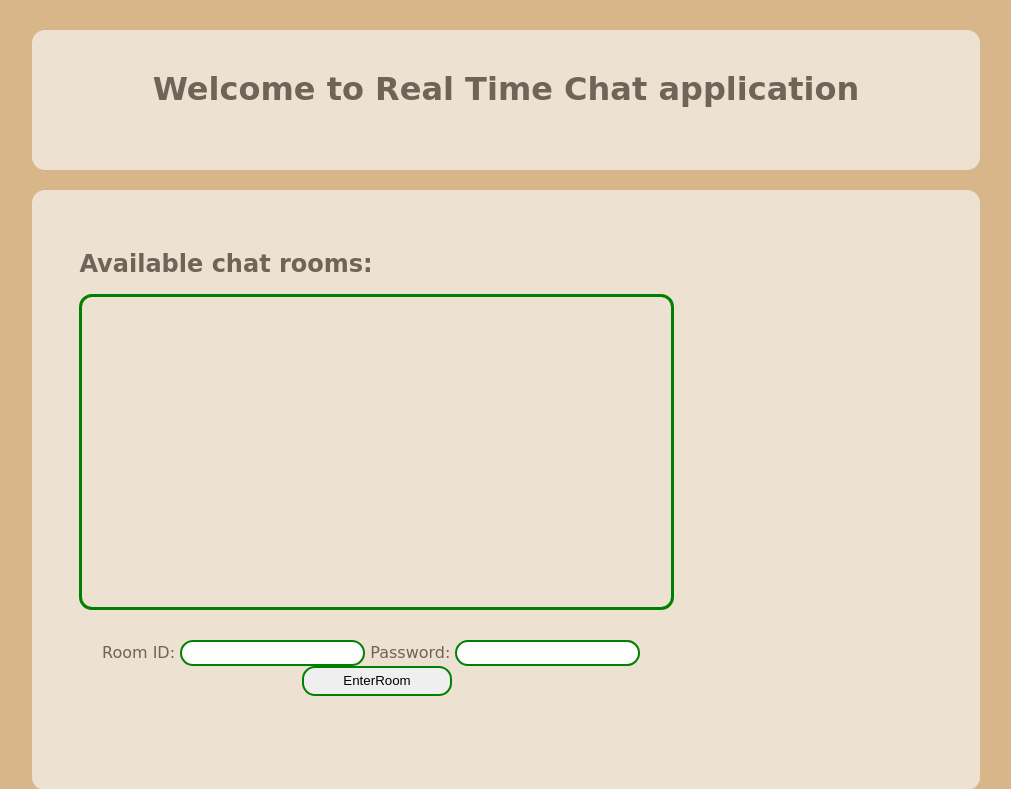
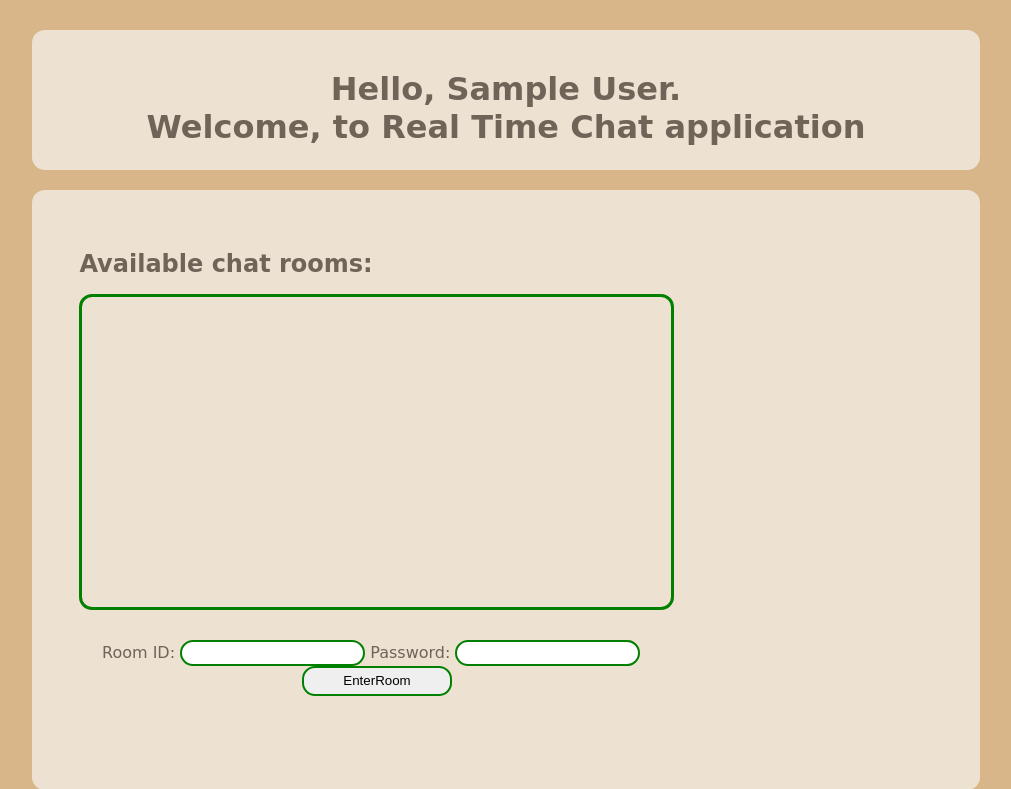
Before and after one commit to peymone/web-chat, a Flask app: page / in a window 1280 px wide. Shown: the top 789 px of the page, without its empty margins (134-1145 px from the left). Run offline with Flask 3, Linux system fonts and the light colour scheme; the visitor is signed in with stand-in values (Sample User, id 1); parts of the project's set-up code (start-up, migrations or seed data) failed here and were passed over.

Commit message:
Add user name to rooms template

```diff
--- a/app/chat/templates/rooms.html
+++ b/app/chat/templates/rooms.html
@@ -20,7 +20,8 @@
 
     <h1 style="margin: auto; margin-top: 30px; margin-bottom: 20px;  width: 75%; height: 100px; text-align: center; border-radius: 13px; background-color: #ede1d1;
     padding-top: 40px; color: #6e6458;">
-        Welcome to Real Time Chat application
+        Hello, {{session['name']}}. <br>
+        Welcome, to Real Time Chat application
     </h1>
 
     <div style="margin: auto; height:600px; width: 75%; border-radius: 13px; background-color: #ede1d1; color: #6e6458;">
```
Also changed, not shown: 1 other file.
